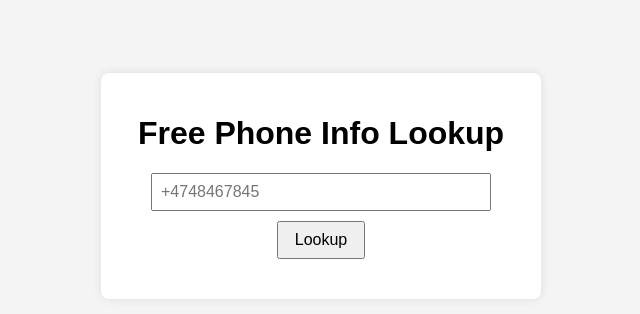
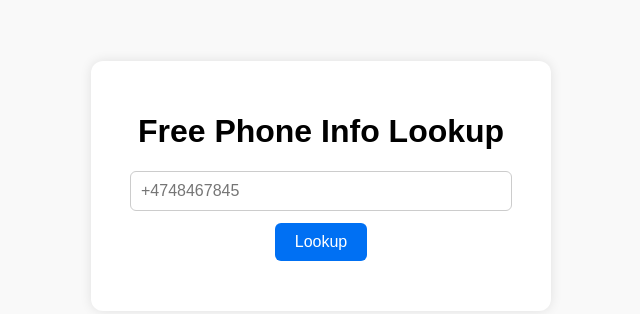
Before and after one commit to gzmox/Spy-num, a plain HTML site: page index.html in a window 1280 px wide. Shown: the part 214-528 px from the top of the page, without its empty margins (319-959 px from the left). Drawn offline with Linux system fonts and the light colour scheme.

Commit message:
Update style.css

```diff
--- a/style.css
+++ b/style.css
@@ -1,21 +1,47 @@
 body {
-  font-family: Arial, sans-serif;
-  background:#f4f4f4;
-  display:flex;
-  align-items:center;
-  justify-content:center;
-  height:100vh;
-  margin:0;
+  font-family: sans-serif;
+  background: #f9f9f9;
+  display: flex;
+  justify-content: center;
+  align-items: center;
+  height: 100vh;
+  margin: 0;
 }
+
 .container {
-  background: #fff;
-  padding:20px;
-  border-radius:8px;
-  box-shadow:0 0 10px rgba(0,0,0,0.1);
-  width:100%;
-  max-width:400px;
-  text-align:center;
+  background: white;
+  padding: 30px;
+  border-radius: 12px;
+  box-shadow: 0 0 12px rgba(0,0,0,0.1);
+  width: 100%;
+  max-width: 400px;
+  text-align: center;
 }
-input { width:80%; padding:8px; margin-bottom:10px; font-size:16px; }
-button { padding:8px 16px; font-size:16px; cursor:pointer; }
-#result { text-align:left; margin-top:20px; }
+
+input {
+  padding: 10px;
+  width: 90%;
+  font-size: 16px;
+  margin-bottom: 12px;
+  border: 1px solid #ccc;
+  border-radius: 6px;
+}
+
+button {
+  padding: 10px 20px;
+  font-size: 16px;
+  background: #0070f3;
+  color: white;
+  border: none;
+  border-radius: 6px;
+  cursor: pointer;
+}
+
+button:hover {
+  background: #0059c1;
+}
+
+#result {
+  margin-top: 20px;
+  text-align: left;
+}
```
